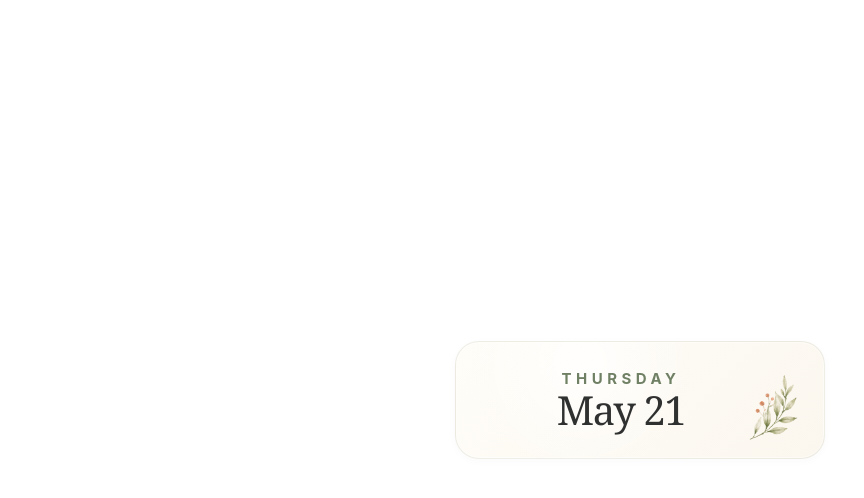
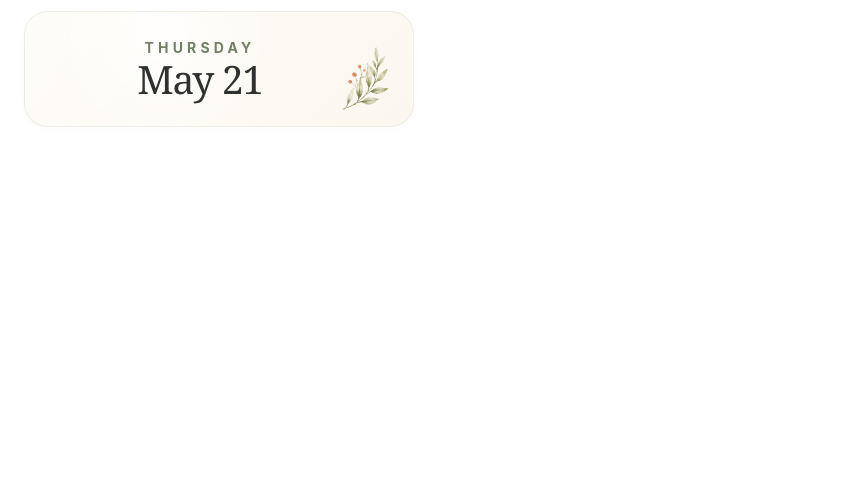
Before and after one commit to olha-smus/my-notion-widget, a plain HTML site: page index.html in a window 1280 px wide. Shown: the whole page, without its empty margins (0-864 px from the left). Drawn offline with Linux system fonts and the light colour scheme.

Commit message:
Update index.html

```diff
--- a/index.html
+++ b/index.html
@@ -27,82 +27,71 @@ body {
 }
 
 body {
-  min-height: 100vh;
+  width: 438px;
+  height: 138px;
   display: flex;
   justify-content: center;
   align-items: center;
-
-  /* важливо: дає повітря, щоб краї картки не обрізались */
-  padding: 18px 22px;
-
   background: transparent;
-  overflow: visible;
+  overflow: hidden;
   font-family: Georgia, "Times New Roman", serif;
 }
 
 .date-widget {
-  width: min(370px, calc(100vw - 44px));
-  height: 118px;
+  width: 390px;
+  height: 116px;
   position: relative;
   overflow: hidden;
 
   border-radius: 24px;
-  border: 1px solid var(--border);
+  border: 1px solid rgba(132, 143, 118, 0.12);
 
   background:
-    radial-gradient(circle at 34% 18%, rgba(255, 255, 255, 0.82), transparent 42%),
-    linear-gradient(135deg, var(--cream-light) 0%, var(--cream) 100%);
+    radial-gradient(circle at 35% 20%, rgba(255, 255, 255, 0.82), transparent 42%),
+    linear-gradient(135deg, #fffdf8 0%, #fbf7ef 100%);
 
   box-shadow:
-    0 2px 8px var(--shadow),
-    inset 0 0 0 1px rgba(255, 255, 255, 0.35);
+    0 2px 7px rgba(74, 68, 61, 0.025),
+    inset 0 0 0 1px rgba(255, 255, 255, 0.32);
 
   display: flex;
   flex-direction: column;
   align-items: center;
   justify-content: center;
 
-  /* більше місця справа під гілочку */
-  padding: 16px 72px 16px 34px;
+  padding: 15px 70px 15px 32px;
 }
 
 .weekday {
   margin: 0 0 5px;
-
   font-family: "Inter", "Helvetica Neue", Arial, sans-serif;
-  font-size: 15px;
+  font-size: 14px;
   line-height: 1;
   letter-spacing: 0.30em;
   text-transform: uppercase;
-
-  color: var(--sage);
+  color: #6f8064;
   font-weight: 700;
 }
 
 .date {
   margin: 0;
-
-  font-size: 40px;
+  font-size: 39px;
   line-height: 0.95;
   letter-spacing: -0.035em;
-
-  color: var(--charcoal);
+  color: #2f3030;
   font-weight: 500;
 }
 
 .botanical-img {
   position: absolute;
-  right: 22px;
-  bottom: 12px;
-
-  width: 58px;
+  right: 20px;
+  bottom: 10px;
+  width: 56px;
   height: auto;
-
   opacity: 0.92;
   pointer-events: none;
   user-select: none;
 }
-
 @media (max-width: 520px) {
   body {
     padding: 16px;
```
